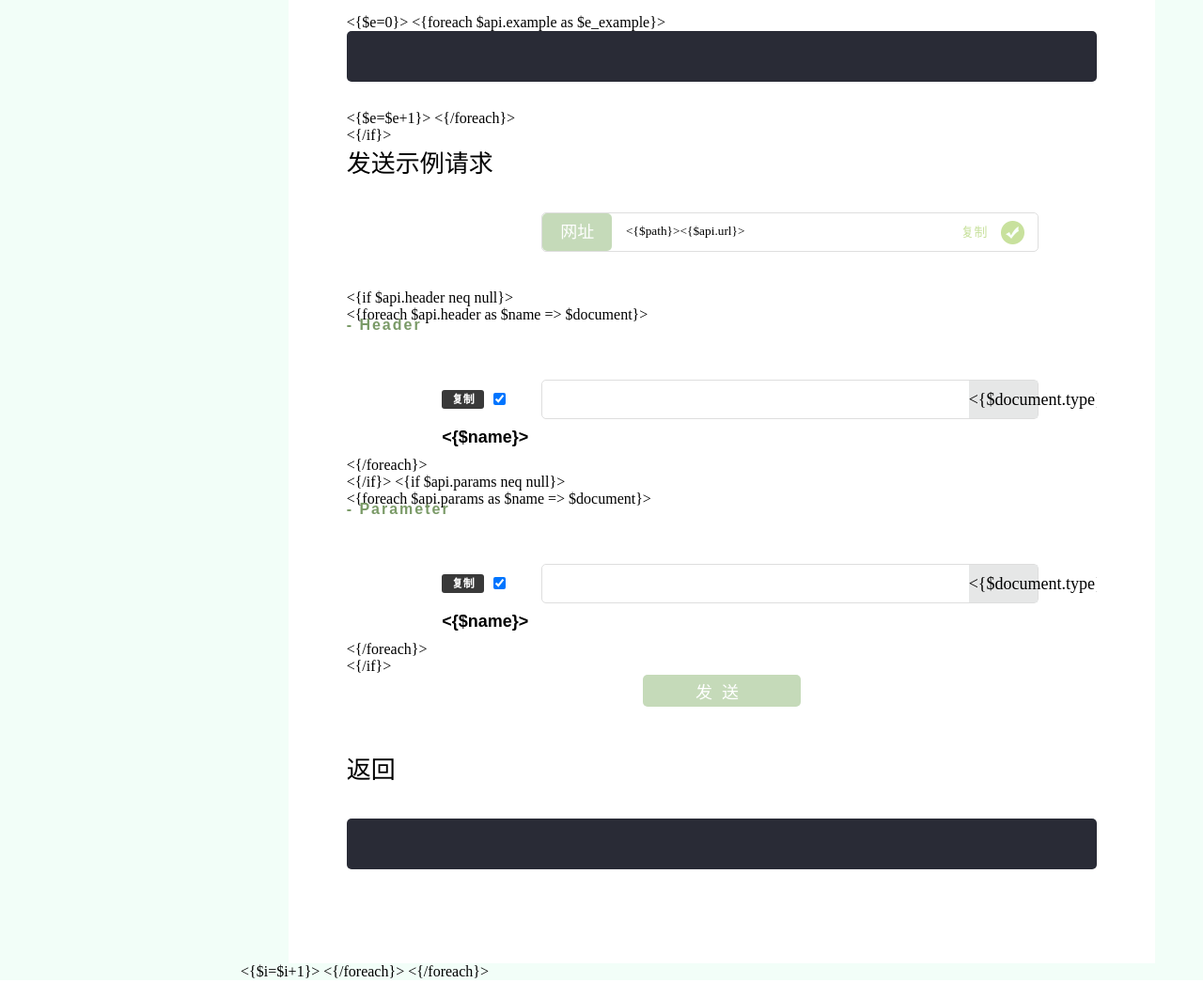
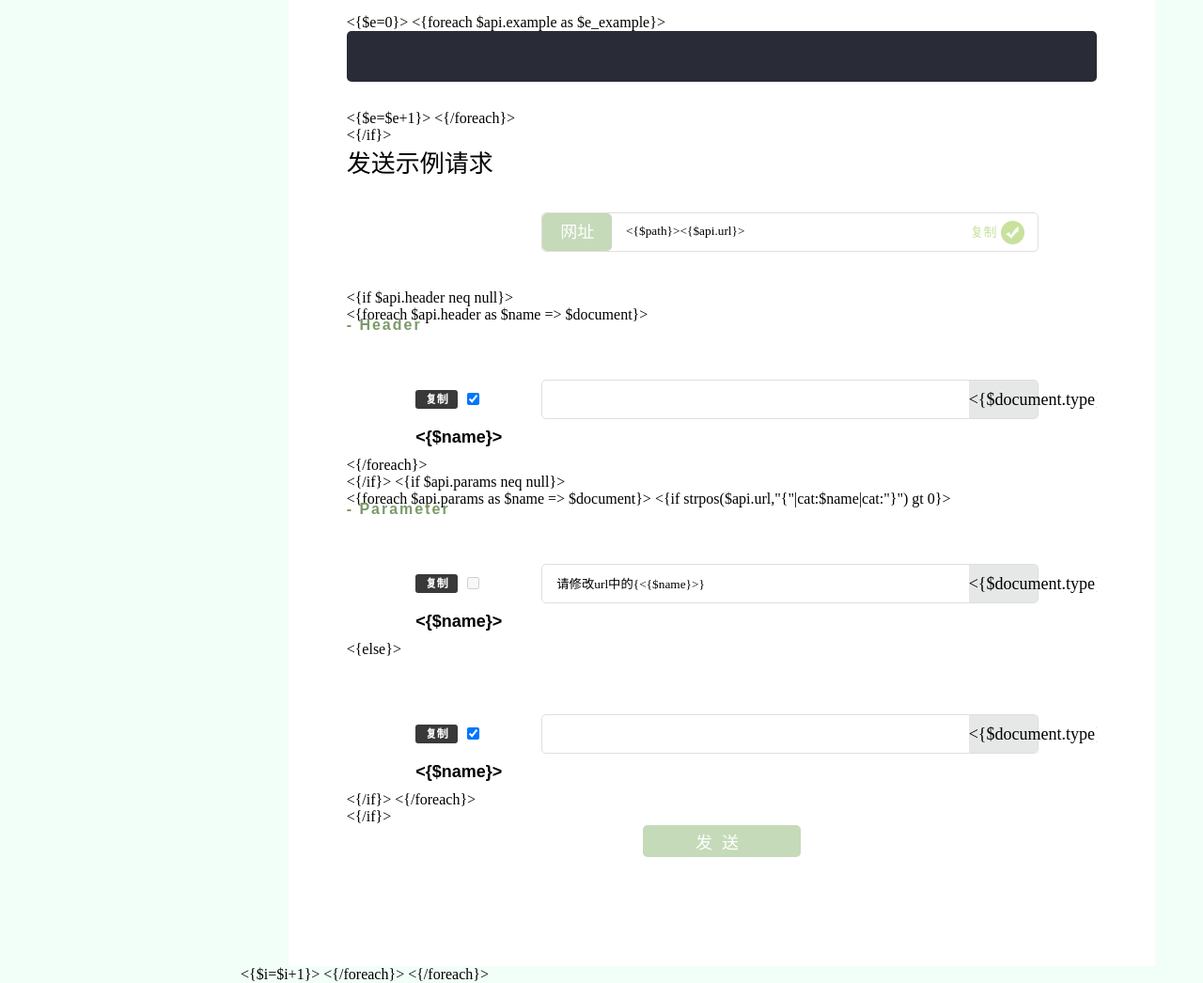
Before and after one commit to sostuts/Zereri, a PHP site: page /App/Tpl/document.html in a window 1280 px wide. Shown: the part 993-2039 px from the top of the page at 94% size. Run offline with PHP 8.4, Linux system fonts and the light colour scheme.

Commit message:
needSameParamName

```diff
--- a/App/Tpl/document.html
+++ b/App/Tpl/document.html
@@ -8,6 +8,7 @@
     <script type="text/javascript" src="<{$path}>/js/jsonFormater.js"></script>
     <script type="text/javascript" src="<{$path}>/js/index.js"></script>
     <script type="text/javascript" src="<{$path}>/js/navScroll.js"></script>
+    <script type="text/javascript" src="<{$path}>/js/copy.js"></script>
     <title></title>
 </head>
 <body>
@@ -155,7 +156,7 @@
                 <div class="web-left">网址</div>
                 <input class="web-right copy-text api_url" type="text" title="<{$api.method}>"
                        value="<{$path}><{$api.url}>">
-                <div class="copy">
+                <div class="copy copy_content" data-clipboard-text="<{$path}><{$api.url}>">
                     复制
                 </div>
             </div>
@@ -169,7 +170,7 @@
                     <input class="web-right copy-mes headers_val">
                     <div class="header-right headers_type"><{$document.type}></div>
                     <div class="web-box-copy">
-                        <div class="web-box-copybtn">复制</div>
+                        <div class="web-box-copybtn copy_content" data-clipboard-text="<{$name}>">复制</div>
                         <input type="checkbox" class="headers" name="" value="<{$name}>" checked="checked"><{$name}>
                     </div>
                 </div>
@@ -183,14 +184,25 @@
                 <div class="header-title">- Parameter</div>
 
                 <{foreach $api.params as $name => $document}>
+                <{if strpos($api.url,"{"|cat:$name|cat:"}") gt 0}>
+                <div class="web-box" style="margin-top: 60px">
+                    <input class="web-right copy-mes params_val" value="请修改url中的{<{$name}>}" readonly>
+                    <div class="header-right params_type"><{$document.type}></div>
+                    <div class="web-box-copy">
+                        <div class="web-box-copybtn copy_content" data-clipboard-text="<{$name}>">复制</div>
+                        <input type="checkbox" class="params" name="" value="<{$name}>" disabled="disabled"><{$name}>
+                    </div>
+                </div>
+                <{else}>
                 <div class="web-box" style="margin-top: 60px">
                     <input class="web-right copy-mes params_val">
                     <div class="header-right params_type"><{$document.type}></div>
                     <div class="web-box-copy">
-                        <div class="web-box-copybtn">复制</div>
+                        <div class="web-box-copybtn copy_content" data-clipboard-text="<{$name}>">复制</div>
                         <input type="checkbox" class="params" name="" value="<{$name}>" checked="checked"><{$name}>
                     </div>
                 </div>
+                <{/if}>
                 <{/foreach}>
 
             </div>
@@ -198,8 +210,9 @@
 
             <input type="button" name="<{$i}>" value="发送" class="button">
         </form>
-        <p class="send-title">返回</p>
-        <div class="response-content">
+
+        <p class="send-title response_hide">返回</p>
+        <div class="response-content response_hide">
             <div class="code" id="return_<{$i}>">
 
             </div>
@@ -223,12 +236,16 @@
     $(function () {
         $(".button").click(function () {
             var id = $(this).attr("name");
+            var title = $(this).parent().siblings(".send-title");
+            var response = $(this).parent().siblings(".response-content");
             $.ajax({
                 method: $(this).parent().find("input.api_url").attr("title"),
                 url: $(this).parent().find("input.api_url").val(),
                 data: getParamsJsonData(this, "params"),
                 headers: getParamsJsonData(this, "headers"),
                 success: function (data) {
+                    title.show(1000);
+                    response.show(1000);
                     decodeJson("return_" + id, data);
                 }
             });
@@ -249,5 +266,14 @@
             return JSON.parse(JSON.stringify(data));
         }
     });
+
+    var clipboard = new Clipboard('.copy_content');
+    clipboard.on('success', function (e) {
+        console.log("Successfully Copy!");
+    });
+
+    clipboard.on('error', function (e) {
+        alert("请使用升级或更换浏览器！");
+    })
 </script>
 </html>
--- a/public/css/index.css
+++ b/public/css/index.css
@@ -262,11 +262,11 @@ aside{
   letter-spacing: 2px;
 }
 .web-box-copy{
-  width: 120px;
+  width: 130px;
   height: 40px;
   line-height: 40px;
   position: absolute;
-  left: -107px;
+  left: -135px;
   top: 0px;
   // text-align: right;
   font-family: Arial;
@@ -339,18 +339,23 @@ aside li:hover{
   background-color: #93d9b0;
 }
 .copy{
-  width: 68px;
+  width: 52px;
   height: 27px;
   line-height: 27px;
   position: absolute;
   top: 7px;
   right: 14px;
-  float: right;
   font-size: 14px;
   color: #c8e19d;
+  background-color: transparent;
   background-image: url(../images/copy.png);
   background-position: right;
   background-repeat: no-repeat;
+  cursor: pointer;
+  outline: none;
+  border: none;
+  text-align: right;
+  padding-right: 30px;
 }
 .aside-head{
   width: 88%;
@@ -378,3 +383,6 @@ aside a{
 aside a:hover{
   color: #fff;
 }
+.response_hide{
+  display: none;
+}
--- a/public/js/index.js
+++ b/public/js/index.js
@@ -1,15 +1,16 @@
 $(document).ready(function () {
-    $(".copy-text").bind('copy', function () {
-        var index = $(".copy-text").index(this);
-        $('.copy').eq(index).css('backgroundImage', 'url(./images/iscopy.png)');
-        $('.copy').eq(index).text('已复制');
+    $('.copy').click(function () {
+        $(this).css('backgroundImage', 'url(../images/iscopy.png)').text('已复制');
     });
-    $(".web-box-copybtn").click(function () {
-        var index = $(".web-box-copybtn").index(this);
-    })
-    var h = $(window).height()
-    $("aside").height(h)
+
+    $('.web-box-copybtn').click(function () {
+        $(this).text('已复制');
+    });
+
+    var h = $(window).height();
+    $("aside").height(h);
 });
+
 
 function decodeJson($id, $content) {
     var options = {
```
Also changed, not shown: Zereri/Lib/Document.php (+40 -3 lines).
